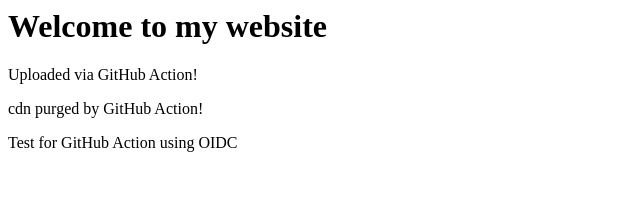
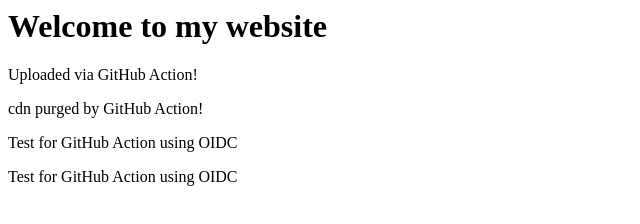
Before and after one commit to mpflynnx/static-website-azure-oidc, a plain HTML site: page public/index.html in a window 1280 px wide. Shown: the whole page, without its empty margins (0-640 px from the left). Drawn offline with Linux system fonts and the light colour scheme.

Commit message:
Update index.html (#35)
Testing workflow trigger

```diff
--- a/public/index.html
+++ b/public/index.html
@@ -7,5 +7,6 @@
   <p>Uploaded via GitHub Action!</p>
   <p>cdn purged by GitHub Action!</p>
   <p>Test for GitHub Action using OIDC</p>
+  <p>Test for GitHub Action using OIDC</p>
 </body>
 </html>
```
